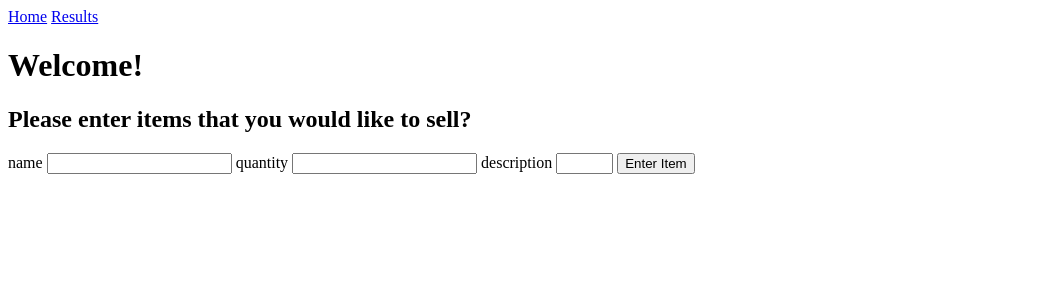
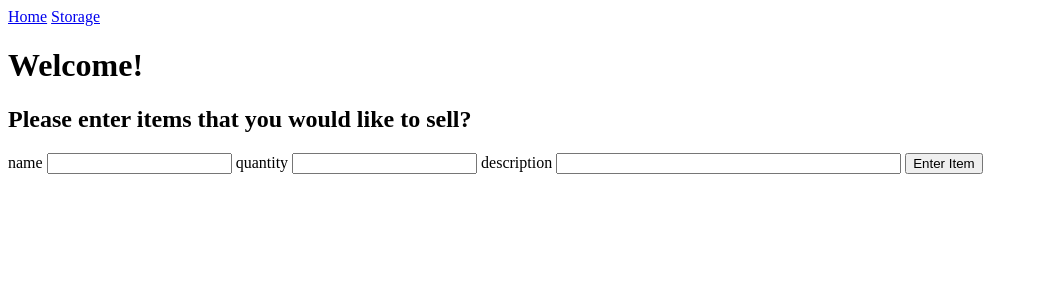
Before and after one commit to AdekunleAdeniran/systems-puzzle, a Flask app: page / in a window 1280 px wide. Shown: the top 300 px of the page, without its empty margins (0-1038 px from the left). Run offline with Flask 2, Linux system fonts and the light colour scheme.

Commit message:
Added additional space for description and link for storage page

```diff
--- a/templates/index.html
+++ b/templates/index.html
@@ -3,7 +3,7 @@
     <body>
         <div>
             <a href="#">Home</a>
-            <a href="{{ url_for('success') }}">Results</a>
+            <a href="{{ url_for('success') }}">Storage</a>
         </div>
         <h1> Welcome! </h1>
         <h2> Please enter items that you would like to sell? </h2>
@@ -11,7 +11,7 @@
             {{ form.csrf_token }}
             {{ form.name.label }} {{ form.name(size=20) }}
             {{ form.quantity.label }} {{ form.quantity(size=4) }}
-            {{ form.description.label }} {{ form.description(size=4) }}
+            {{ form.description.label }} {{ form.description(size=40) }}
             <input type="submit" value="Enter Item">
         </form>
     </body>
```
